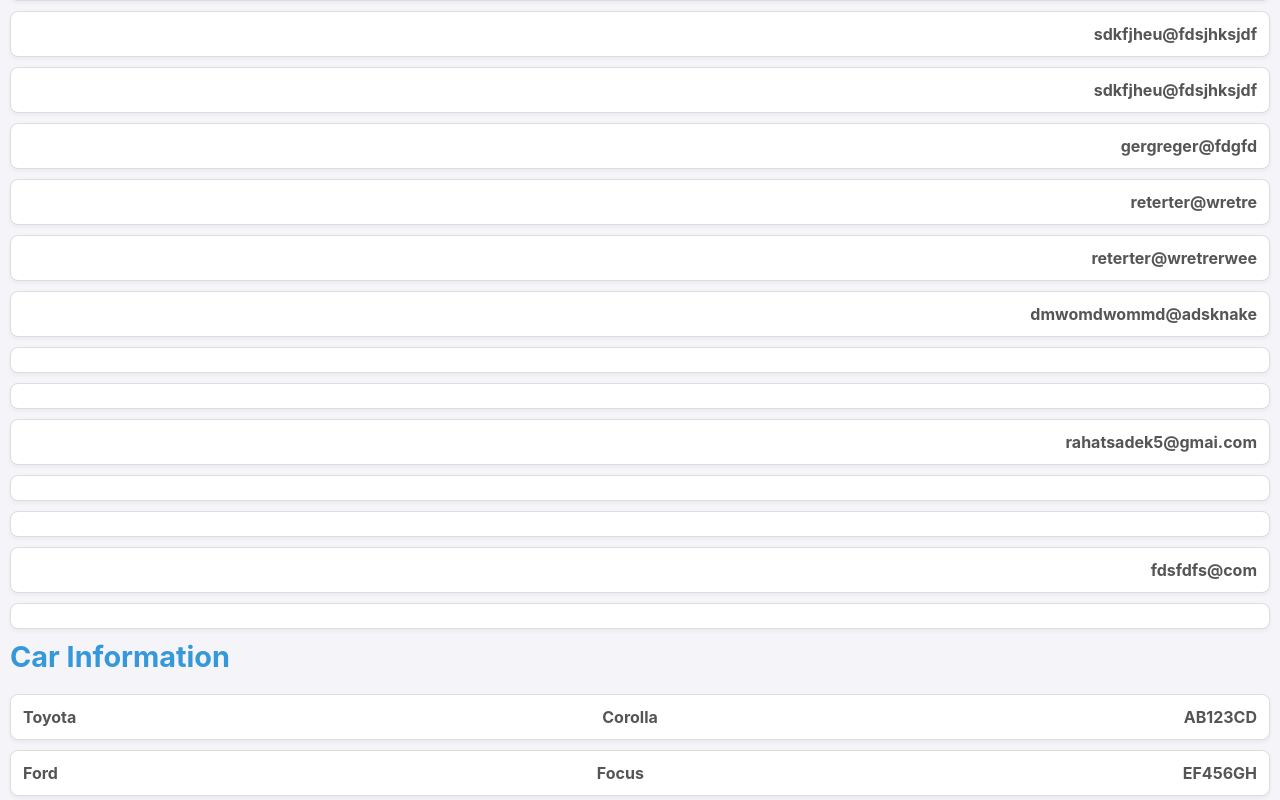
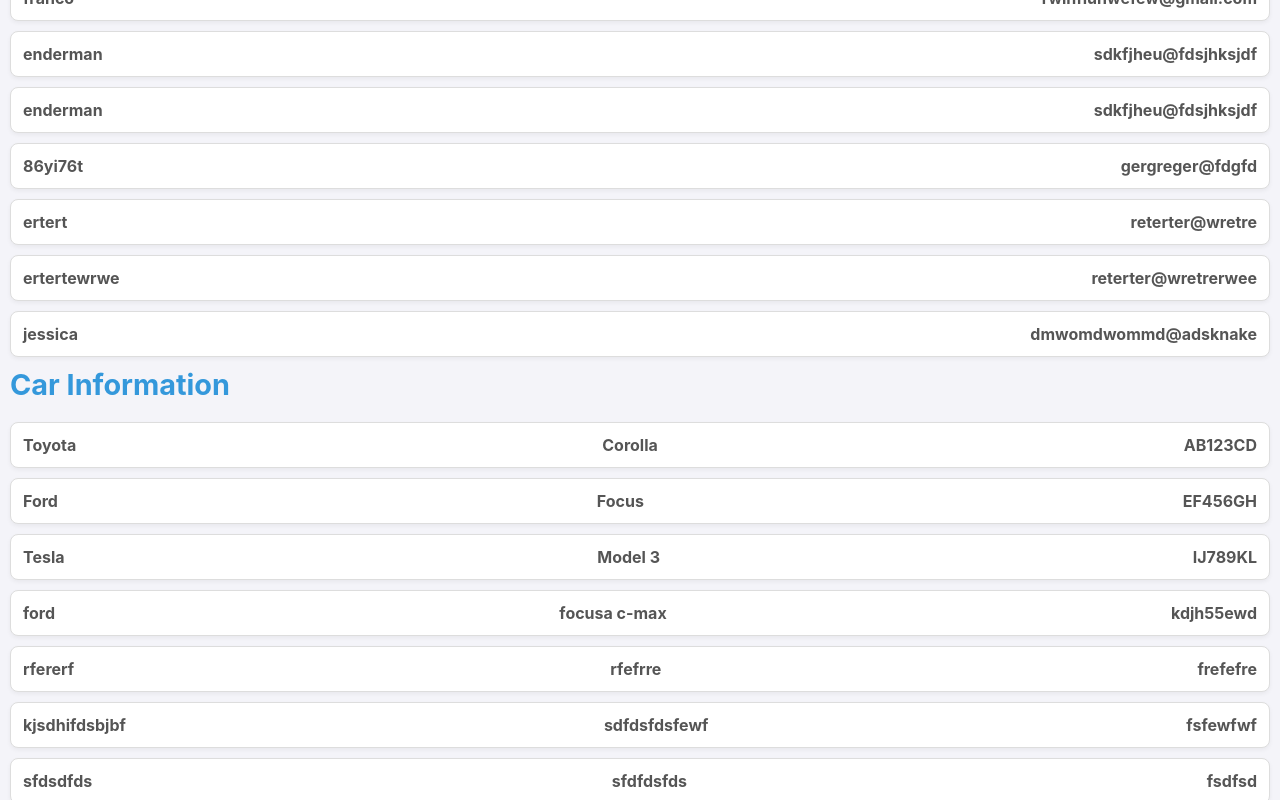
Before and after one commit to rahat-sadek/parkwink-frontend, a React (Create React App) app: page /admin in a window 1280 px wide. Shown: the part 440-1240 px from the top of the page. Built offline with nearby package versions, Linux system fonts and the light colour scheme; data requests are answered from the project's data file.

Commit message:
parte backend

```diff
--- a/db.json
+++ b/db.json
@@ -38,6 +38,18 @@
     },
     {
       "id": "b201",
+      "brand": "sfdsdfds",
+      "model": "sfdfdsfds",
+      "plate": "fsdfsd"
+    },
+    {
+      "id": "ea41",
+      "brand": "sfdsdfds",
+      "model": "sfdfdsfds",
+      "plate": "fsdfsd"
+    },
+    {
+      "id": "aacb",
       "brand": "sfdsdfds",
       "model": "sfdfdsfds",
       "plate": "fsdfsd"
@@ -137,45 +149,6 @@
       "email": "dmwomdwommd@adsknake",
       "password": "12345",
       "confirmPassword": "12345"
-    },
-    {
-      "id": "50d4",
-      "username": "marco",
-      "password": "password123"
-    },
-    {
-      "id": "1bc4",
-      "username": "sfew",
-      "password": "fewfew"
-    },
-    {
-      "id": "5add",
-      "username": "rahat",
-      "email": "rahatsadek5@gmai.com",
-      "password": "ciao123",
-      "confirmPassword": "ciao123"
-    },
-    {
-      "id": "811d",
-      "username": "rahat",
-      "password": "ciao123"
-    },
-    {
-      "id": "7a54",
-      "username": "ewrew",
-      "password": "ewwrew"
-    },
-    {
-      "id": "0090",
-      "username": "jgjkhg",
-      "email": "fdsfdfs@com",
-      "password": "12345",
-      "confirmPassword": "12345"
-    },
-    {
-      "id": "5b02",
-      "username": "rahat",
-      "password": "ciao123"
     }
   ]
 }
--- a/package.json
+++ b/package.json
@@ -5,6 +5,9 @@
   "dependencies": {
     "axios": "^1.7.9",
     "cra-template": "1.2.0",
+    "dotenv": "^16.4.7",
+    "express": "^4.21.2",
+    "mysql2": "^3.12.0",
     "react": "^19.0.0",
     "react-dom": "^19.0.0",
     "react-router-dom": "^7.1.1",
--- a/src/pages/AdminPage.jsx
+++ b/src/pages/AdminPage.jsx
@@ -25,7 +25,7 @@
                 <h2>User Information</h2>
                 {users.map((user) => (
                     <p key={user.id} className="user-info">
-                        <span>{user.nome} {user.cognome}</span>
+                        <span>{user.username} {user.suranme}</span>
                         <span>{user.email}</span>
                     </p>
                 ))}
--- a/src/pages/LoginForm.jsx
+++ b/src/pages/LoginForm.jsx
@@ -33,9 +33,9 @@
       headers: {
         "Content-Type": "application/json"
       },
-      body: JSON.stringify(formData)
     });
-
+    console.log(response)
+    console.log(response.data)
     if (response.ok) {
       alert("The login has been successfully")
       navigate("/");
```
Also changed, not shown: 1 other file (tests, documents, lock files or other folders).
